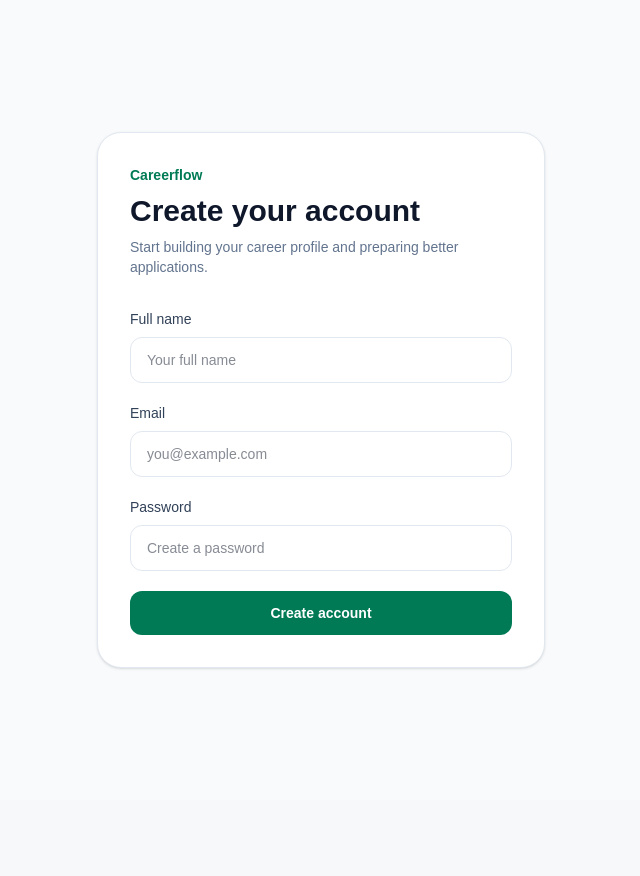
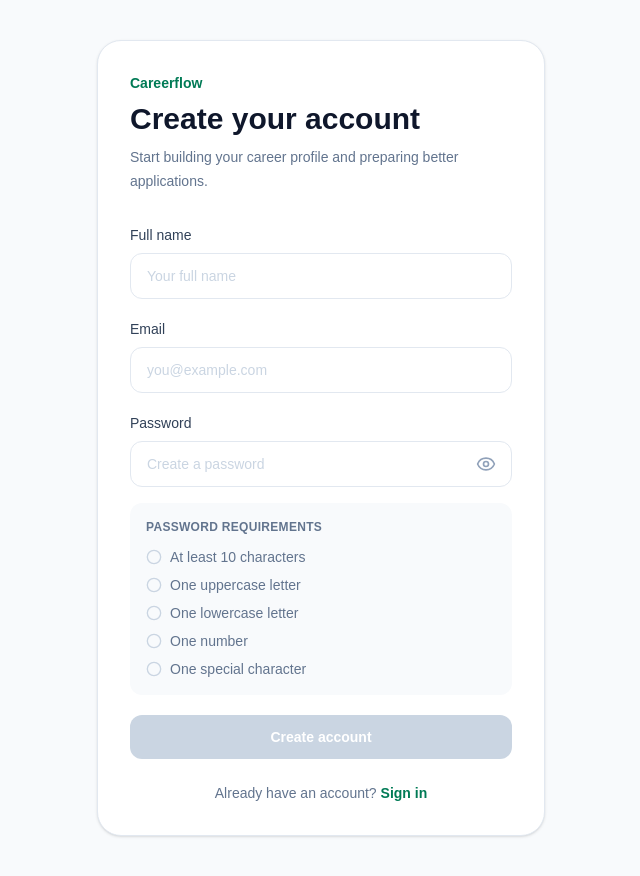
Before and after one commit to LeizianeTrevisanDardin/CareerFlow, a Next.js app: page /signup in a window 1280 px wide. Shown: the whole page, without its empty margins (319-959 px from the left). Before the commit the page ends 800 px from the top, so only its background shows below. Built offline with nearby package versions, Linux system fonts and the light colour scheme.

Commit message:
reinforced password requiremtns

```diff
--- a/src/app/(auth)/signup/actions.ts
+++ b/src/app/(auth)/signup/actions.ts
@@ -4,27 +4,136 @@
 
 import { createClient } from "@/lib/supabase/server";
 
-export async function signup(formData: FormData) {
-  const supabase = await createClient();
+function isStrongPassword(
+  password: string
+) {
+  return (
+    password.length >= 10 &&
+    /[a-z]/.test(password) &&
+    /[A-Z]/.test(password) &&
+    /\d/.test(password) &&
+    /[^A-Za-z0-9]/.test(password)
+  );
+}
 
-  const fullName = formData.get("fullName") as string;
-  const email = formData.get("email") as string;
-  const password = formData.get("password") as string;
+export async function signup(
+  formData: FormData
+) {
+  const supabase =
+    await createClient();
 
-  const { error } = await supabase.auth.signUp({
+  const fullName =
+    String(
+      formData.get("fullName") || ""
+    ).trim();
+
+  const email =
+    String(
+      formData.get("email") || ""
+    )
+      .trim()
+      .toLowerCase();
+
+  const password =
+    String(
+      formData.get("password") || ""
+    );
+
+  // ==========================================
+  // VALIDATION
+  // ==========================================
+
+  if (
+    !fullName ||
+    !email ||
+    !password
+  ) {
+    redirect(
+      "/signup?error=missing_fields"
+    );
+  }
+
+  if (
+    !isStrongPassword(password)
+  ) {
+    redirect(
+      "/signup?error=weak_password"
+    );
+  }
+
+  // ==========================================
+  // SIGN UP
+  // ==========================================
+
+  const {
+    data,
+    error,
+  } =
+    await supabase.auth.signUp({
       email,
       password,
+
       options: {
         data: {
-        full_name: fullName,
+          full_name:
+            fullName,
         },
       },
     });
 
   if (error) {
-    console.error(error);
-    redirect("/signup?error=signup");
+    console.error(
+      "Signup error:",
+      error
+    );
+
+    if (
+      error.message
+        .toLowerCase()
+        .includes(
+          "already registered"
+        )
+    ) {
+      redirect(
+        "/signup?error=email_exists"
+      );
     }
 
-  redirect("/dashboard");
+    if (
+      error.message
+        .toLowerCase()
+        .includes(
+          "password"
+        )
+    ) {
+      redirect(
+        "/signup?error=weak_password"
+      );
     }
+
+    redirect(
+      "/signup?error=signup"
+    );
+  }
+
+  // ==========================================
+  // EMAIL CONFIRMATION
+  // ==========================================
+
+  if (
+    data.user &&
+    !data.session
+  ) {
+    redirect(
+      "/login?success=check_email"
+    );
+  }
+
+  // ==========================================
+  // SESSION AVAILABLE
+  // ==========================================
+
+  redirect(
+    "/dashboard"
+  );
+}
--- a/src/app/(auth)/signup/page.tsx
+++ b/src/app/(auth)/signup/page.tsx
@@ -1,10 +1,80 @@
-import { signup } from "./actions";
+"use client";
+
+import Link from "next/link";
+
+import {
+  Check,
+  Circle,
+  Eye,
+  EyeOff,
+  Loader2,
+} from "lucide-react";
+
+import {
+  useState,
+} from "react";
+
+import {
+  useFormStatus,
+} from "react-dom";
+
+import {
+  signup,
+} from "./actions";
 
 export default function SignupPage() {
+  const [
+    password,
+    setPassword,
+  ] = useState("");
+
+  const [
+    showPassword,
+    setShowPassword,
+  ] = useState(false);
+
+  const requirements = {
+    length:
+      password.length >=
+      10,
+
+    lowercase:
+      /[a-z]/.test(
+        password
+      ),
+
+    uppercase:
+      /[A-Z]/.test(
+        password
+      ),
+
+    number:
+      /\d/.test(
+        password
+      ),
+
+    symbol:
+      /[^A-Za-z0-9]/.test(
+        password
+      ),
+  };
+
+  const isStrong =
+    Object.values(
+      requirements
+    ).every(Boolean);
+
   return (
-    <main className="flex min-h-screen items-center justify-center bg-slate-50 px-4">
+    <main className="flex min-h-screen items-center justify-center bg-slate-50 px-4 py-10">
+
       <div className="w-full max-w-md rounded-3xl border border-slate-200 bg-white p-8 shadow-sm">
+
+        {/* ======================================
+            HEADER
+        ====================================== */}
+
         <div className="mb-8">
+
           <p className="text-sm font-semibold text-emerald-700">
             Careerflow
           </p>
@@ -13,13 +83,29 @@
             Create your account
           </h1>
 
-          <p className="mt-2 text-sm text-slate-500">
+          <p className="mt-2 text-sm leading-6 text-slate-500">
             Start building your career profile and preparing better applications.
           </p>
+
         </div>
 
-        <form action={signup} className="space-y-5">
+        {/* ======================================
+            FORM
+        ====================================== */}
+
+        <form
+          action={
+            signup
+          }
+          className="space-y-5"
+        >
+
+          {/* ====================================
+              FULL NAME
+          ==================================== */}
+
           <div>
+
             <label
               htmlFor="fullName"
               className="mb-2 block text-sm font-medium text-slate-700"
@@ -32,12 +118,19 @@
               name="fullName"
               type="text"
               required
+              autoComplete="name"
               placeholder="Your full name"
-              className="w-full rounded-xl border border-slate-200 px-4 py-3 text-sm outline-none transition focus:border-emerald-500"
+              className="w-full rounded-xl border border-slate-200 px-4 py-3 text-sm text-slate-900 outline-none transition placeholder:text-slate-300 focus:border-emerald-500"
             />
+
           </div>
 
+          {/* ====================================
+              EMAIL
+          ==================================== */}
+
           <div>
+
             <label
               htmlFor="email"
               className="mb-2 block text-sm font-medium text-slate-700"
@@ -50,12 +143,19 @@
               name="email"
               type="email"
               required
+              autoComplete="email"
               placeholder="you@example.com"
-              className="w-full rounded-xl border border-slate-200 px-4 py-3 text-sm outline-none transition focus:border-emerald-500"
+              className="w-full rounded-xl border border-slate-200 px-4 py-3 text-sm text-slate-900 outline-none transition placeholder:text-slate-300 focus:border-emerald-500"
             />
+
           </div>
 
+          {/* ====================================
+              PASSWORD
+          ==================================== */}
+
           <div>
+
             <label
               htmlFor="password"
               className="mb-2 block text-sm font-medium text-slate-700"
@@ -63,24 +163,214 @@
               Password
             </label>
 
+            <div className="relative">
+
               <input
                 id="password"
                 name="password"
-              type="password"
+                type={
+                  showPassword
+                    ? "text"
+                    : "password"
+                }
                 required
+                autoComplete="new-password"
                 placeholder="Create a password"
-              className="w-full rounded-xl border border-slate-200 px-4 py-3 text-sm outline-none transition focus:border-emerald-500"
+                value={
+                  password
+                }
+                onChange={(
+                  event
+                ) =>
+                  setPassword(
+                    event.target.value
+                  )
+                }
+                className="w-full rounded-xl border border-slate-200 px-4 py-3 pr-12 text-sm text-slate-900 outline-none transition placeholder:text-slate-300 focus:border-emerald-500"
               />
+
+              <button
+                type="button"
+                onClick={() =>
+                  setShowPassword(
+                    (current) =>
+                      !current
+                  )
+                }
+                aria-label={
+                  showPassword
+                    ? "Hide password"
+                    : "Show password"
+                }
+                className="absolute right-4 top-1/2 -translate-y-1/2 text-slate-400 transition hover:text-slate-700"
+              >
+                {showPassword ? (
+                  <EyeOff className="h-5 w-5" />
+                ) : (
+                  <Eye className="h-5 w-5" />
+                )}
+              </button>
+
             </div>
 
-          <button
-            type="submit"
-            className="w-full rounded-xl bg-emerald-700 px-4 py-3 text-sm font-semibold text-white transition hover:bg-emerald-800"
+            {/* ==================================
+                PASSWORD REQUIREMENTS
+            ================================== */}
+
+            <div className="mt-4 rounded-xl bg-slate-50 p-4">
+
+              <p className="text-xs font-semibold uppercase tracking-wide text-slate-500">
+                Password requirements
+              </p>
+
+              <div className="mt-3 space-y-2">
+
+                <Requirement
+                  valid={
+                    requirements.length
+                  }
                 >
-            Create account
-          </button>
+                  At least 10 characters
+                </Requirement>
+
+                <Requirement
+                  valid={
+                    requirements.uppercase
+                  }
+                >
+                  One uppercase letter
+                </Requirement>
+
+                <Requirement
+                  valid={
+                    requirements.lowercase
+                  }
+                >
+                  One lowercase letter
+                </Requirement>
+
+                <Requirement
+                  valid={
+                    requirements.number
+                  }
+                >
+                  One number
+                </Requirement>
+
+                <Requirement
+                  valid={
+                    requirements.symbol
+                  }
+                >
+                  One special character
+                </Requirement>
+
+              </div>
+
+            </div>
+
+          </div>
+
+          {/* ====================================
+              CREATE ACCOUNT
+          ==================================== */}
+
+          <SignupButton
+            passwordValid={
+              isStrong
+            }
+          />
+
         </form>
+
+        {/* ======================================
+            LOGIN LINK
+        ====================================== */}
+
+        <p className="mt-6 text-center text-sm text-slate-500">
+          Already have an account?{" "}
+
+          <Link
+            href="/login"
+            className="font-semibold text-emerald-700 transition hover:text-emerald-800"
+          >
+            Sign in
+          </Link>
+        </p>
+
       </div>
+
     </main>
   );
 }
+
+// ======================================================
+// REQUIREMENT
+// ======================================================
+
+function Requirement({
+  valid,
+  children,
+}: {
+  valid: boolean;
+  children:
+    React.ReactNode;
+}) {
+  return (
+    <div className="flex items-center gap-2">
+
+      {valid ? (
+        <Check className="h-4 w-4 text-emerald-600" />
+      ) : (
+        <Circle className="h-4 w-4 text-slate-300" />
+      )}
+
+      <span
+        className={`text-sm ${
+          valid
+            ? "font-medium text-emerald-700"
+            : "text-slate-500"
+        }`}
+      >
+        {children}
+      </span>
+
+    </div>
+  );
+}
+
+// ======================================================
+// SIGNUP BUTTON
+// ======================================================
+
+function SignupButton({
+  passwordValid,
+}: {
+  passwordValid: boolean;
+}) {
+  const {
+    pending,
+  } =
+    useFormStatus();
+
+  return (
+    <button
+      type="submit"
+      disabled={
+        pending ||
+        !passwordValid
+      }
+      className="flex w-full items-center justify-center gap-2 rounded-xl bg-emerald-700 px-4 py-3 text-sm font-semibold text-white transition hover:bg-emerald-800 disabled:cursor-not-allowed disabled:bg-slate-300"
+    >
+      {pending ? (
+        <>
+          <Loader2 className="h-4 w-4 animate-spin" />
+
+          Creating account...
+        </>
+      ) : (
+        "Create account"
+      )}
+    </button>
+  );
+}
```
Lines whose indentation alone changed are shown as unchanged.
